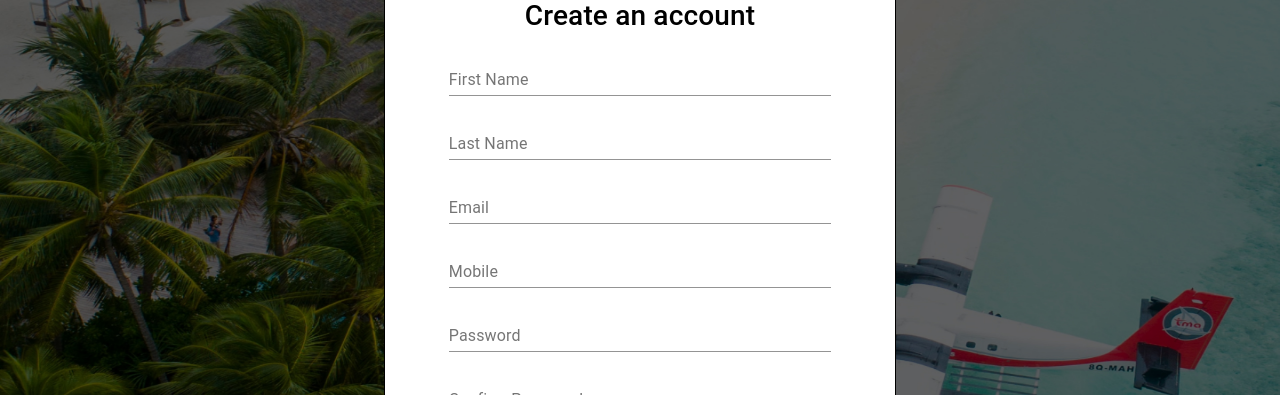
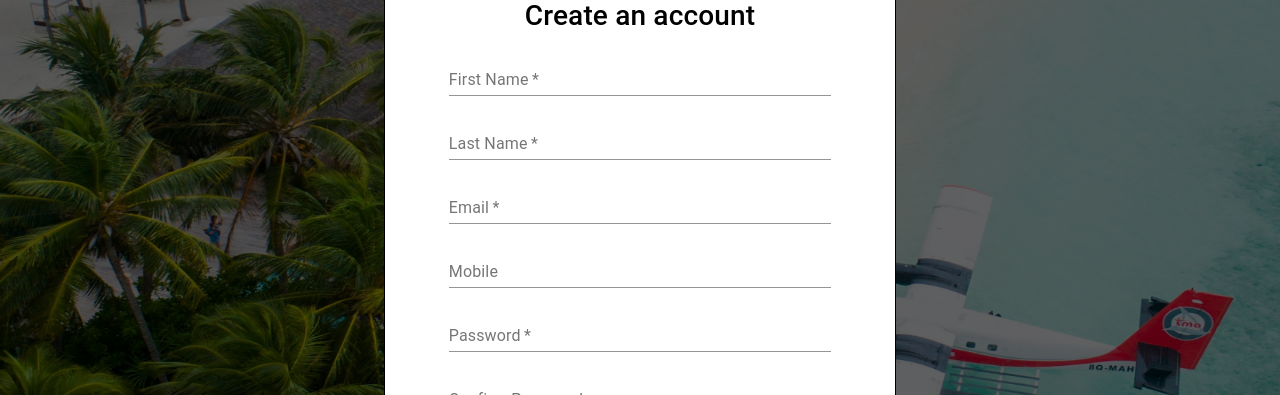
Before and after one commit to farjana001/travel-guru, a React (Create React App) app: page /book/1 in a window 1280 px wide. Shown: the part 205-600 px from the top of the page. Built offline with nearby package versions, Linux system fonts and the light colour scheme.

Commit message:
validate email and password

```diff
--- a/src/Components/Forms/PrivateRoute.js
+++ b/src/Components/Forms/PrivateRoute.js
@@ -9,7 +9,7 @@ const PrivateRoute = ({ children, ...rest }) => {
         <Route
             {...rest}
             render={({ location }) =>
-                loggedInUser.name ? (
+                loggedInUser.email ? (
                     children
                 ) : (
                         <Redirect
--- a/src/Components/Forms/SignUp.js
+++ b/src/Components/Forms/SignUp.js
@@ -11,34 +11,54 @@ const initialFieldValue = {
     mobile: '',
     password: ''
 };
+
+// const [user, setUser] = useState({
+//     isSignedIn: false,
+//     name: '',
+//     email: '',
+
+//  })
 const SignUp = () => {
     const {
         values,
         setValues,
+        user,
+        setUser,
         handleInputChange
     } = UseForm(initialFieldValue)
+
+    const handleSubmit = (e) => {
+        e.preventDefault()
+        console.log(user.email, user.password);
+        if(user.email && user.password){
+            console.log('clicked');
+        }
+    }
     return (
         <div>
             <div className='create-account mx-auto text-center p-3'>
                 <h3 className="pt-5">Create an account</h3>
-                <Form>
+                <Form onSubmit={handleSubmit}>
                     <TextField
                         name='firstName'
                         label='First Name'
                         value={values.firstName}
                         onChange={handleInputChange}
+                        required
                     />
                     <TextField
                         name='lastName'
                         label='Last Name'
                         value={values.lastName}
                         onChange={handleInputChange}
+                        required
                     />
                     <TextField
                         name='email'
                         label='Email'
                         value={values.email}
                         onChange={handleInputChange}
+                        required
                     />
                     <TextField
                         name='mobile'
@@ -52,6 +72,7 @@ const SignUp = () => {
                         type='password'
                         value={values.password}
                         onChange={handleInputChange}
+                        required
                     />
                     <TextField
                         name='confirmPassword'
@@ -60,8 +81,9 @@ const SignUp = () => {
                         value={values.confirmPassword}
                         onChange={handleInputChange}
                     />
+                      <button className='start-booking' type='submit'>Start Booking</button>
                 </Form>
-                <button className='start-booking'>Start Booking</button>
+
                 <p>Already have an account ? <span>Login</span></p>
             </div>
             <div className="d-flex justify-content-center my-4">
--- a/src/Components/Forms/SocialLogin.js
+++ b/src/Components/Forms/SocialLogin.js
@@ -1,4 +1,4 @@
-import React, { useContext } from 'react';
+import React, { useContext, useState } from 'react';
 import * as firebase from "firebase/app";
 import "firebase/auth";
 import firebaseConfig from './Firebase.config';
--- a/src/Components/Home/Menu.js
+++ b/src/Components/Home/Menu.js
@@ -38,7 +38,7 @@ const Menu = () => {
                     <Link className="menu-item" to="/destination">destination</Link>
                     <Link className="menu-item" to="/book">Book</Link>
                     <Link className="menu-item" to="/contact">Contact</Link>
-                    <Link><Button variant="primary" size="xxl">Login</Button></Link>
+                    <Link to='/login'><Button variant="primary" size="xxl">Login</Button></Link>
                 </div>
             </div>
         </div>
--- a/src/Components/UseForm.js
+++ b/src/Components/UseForm.js
@@ -3,16 +3,39 @@ import { makeStyles } from '@material-ui/core';
 
 const UseForm = (initialFieldValue) => {
     const [values, setValues] = useState(initialFieldValue);
-
+    const [user, setUser] = useState({
+    isSignedIn: false,
+    name: '',
+    email: '',
+    password: ''
+ });
+console.log(user);
 
     const handleInputChange = e => {
+        let isFieldValid = true;
         const {name, value} = e.target;
+        if(e.target.name === 'email'){
+            isFieldValid = /\S+@\S+\.\S+/.test(e.target.value);
+        }
+        if(e.target.name === 'password'){
+            const isPasswordValid = e.target.value.length > 6;
+            const passwordContainedNum = /\d{1}/.test(e.target.value);
+            isFieldValid = isPasswordValid && passwordContainedNum;
+
+        }
+        if(isFieldValid){
+           const newUserInfo = {...user};
+           newUserInfo[e.target.name] = e.target.value;
+           setUser(newUserInfo);
+        }
         setValues({
             ...values,
             [name]:value
         })
     }
     return {
+        user,
+        setUser,
         values,
         setValues,
         handleInputChange
@@ -25,7 +48,6 @@ const useStyles = makeStyles(theme => ({
         '& .MuiFormControl-root ': {
             width: '80%',
             margin: theme.spacing(1),
-            // marginLeft: theme.spacing(5)
 
         }
     }
```
